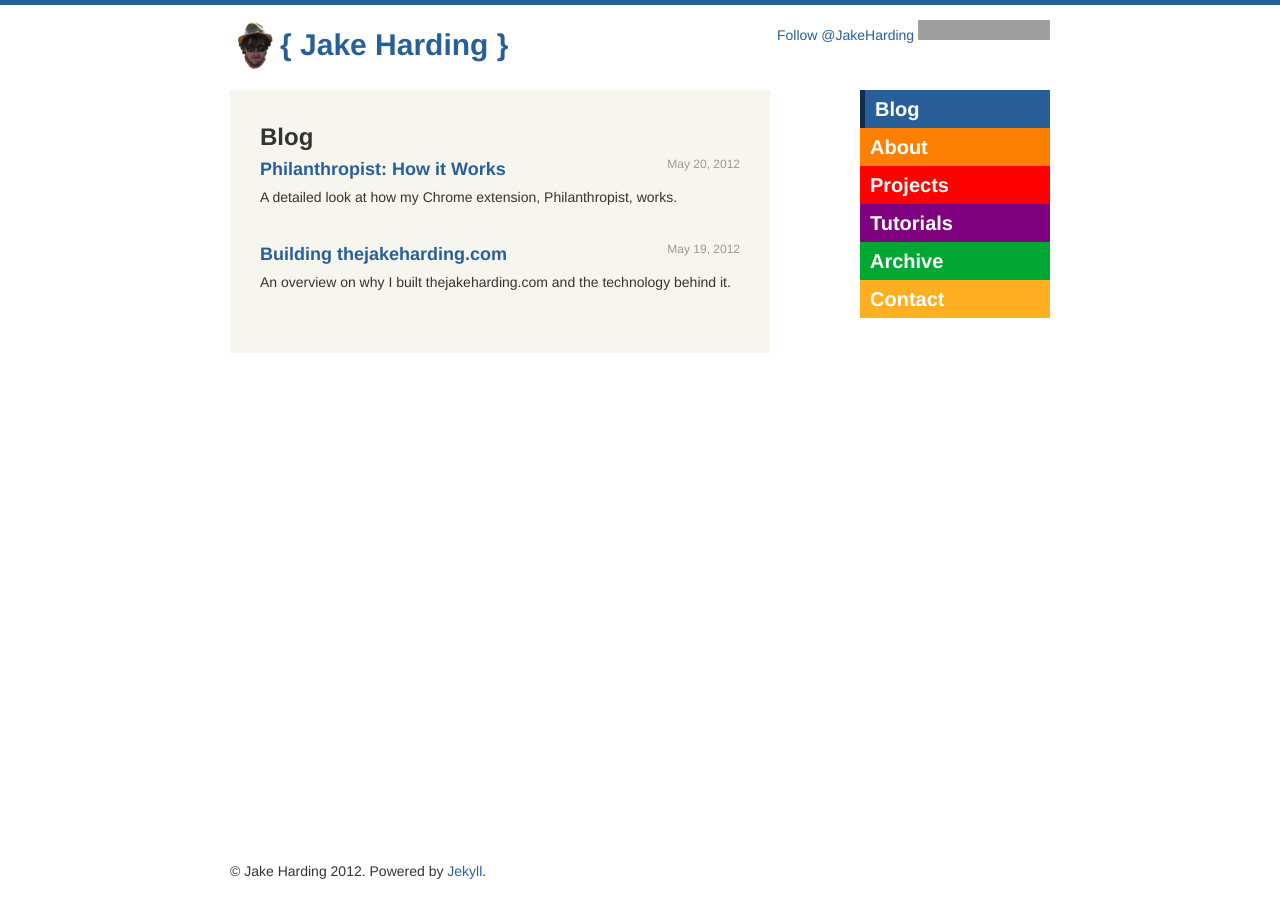
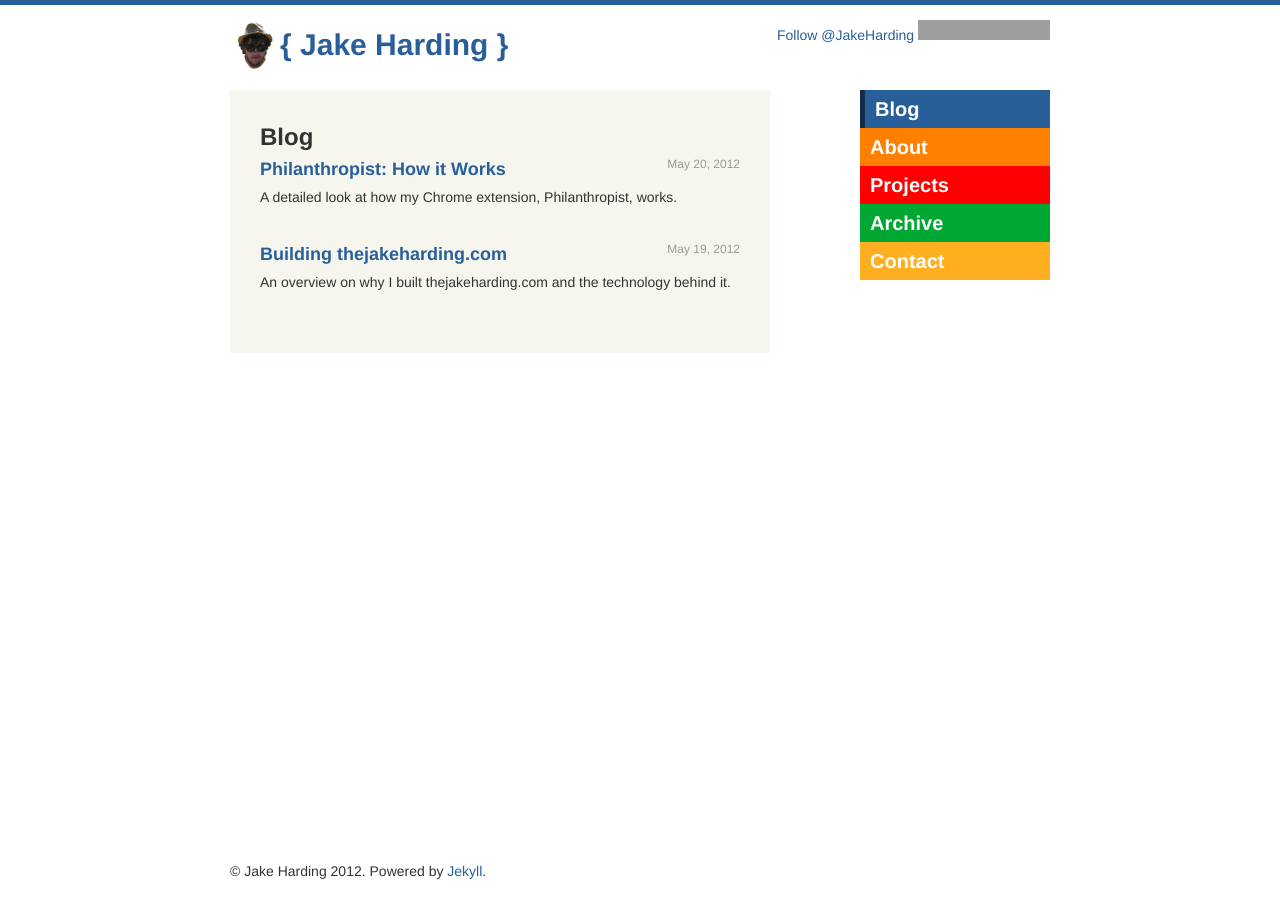
Before and after one commit to jharding/jharding.github.com, a Jekyll site: the page built from index.html, in a window 1280 px wide. Built offline with Jekyll 4.4.1, drawn with Linux system fonts in a browser that asks for light colours; comment, search, counter and statistics services are not loaded; grey boxes are pictures that could not be loaded.

Commit message:
Remove link to tutorials.

```diff
--- a/_includes/site_links.html
+++ b/_includes/site_links.html
@@ -6,8 +6,6 @@
     href='/about.html'>About</a>
   <a class='projects-link {% if page.type == "projects" %} visiting {% endif %}'
      href='/projects.html'>Projects</a>
-  <a class='tutorials-link {% if page.type == "tutorials" %} visiting {% endif %}'
-     href='/tutorials.html'>Tutorials</a>
   <a class='archive-link {% if page.type == "archive" %} visiting {% endif %}'
      href='/archive.html'>Archive</a>
   <a class='contact-link {% if page.type == "contact" %} visiting {% endif %}'
```
